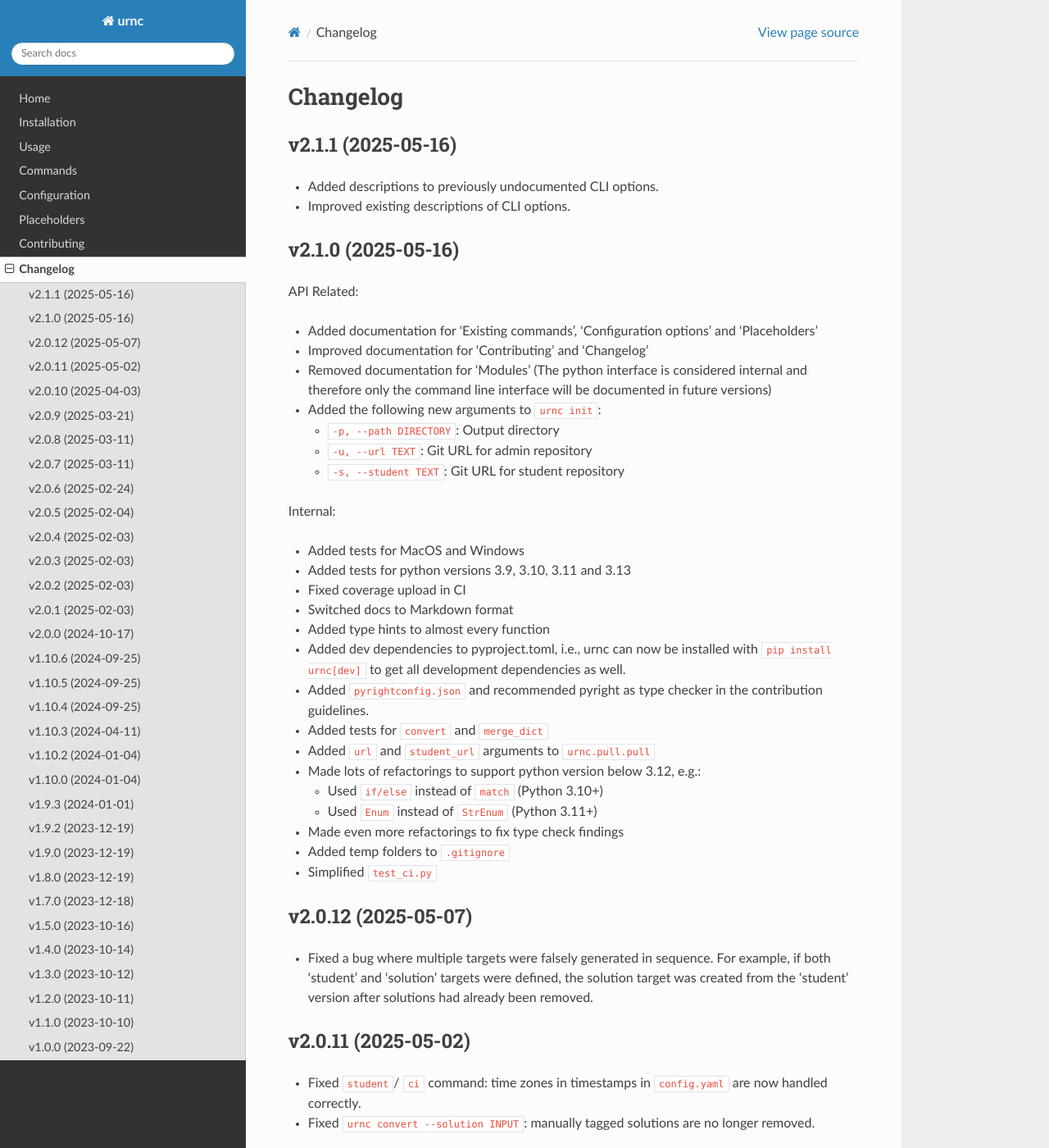
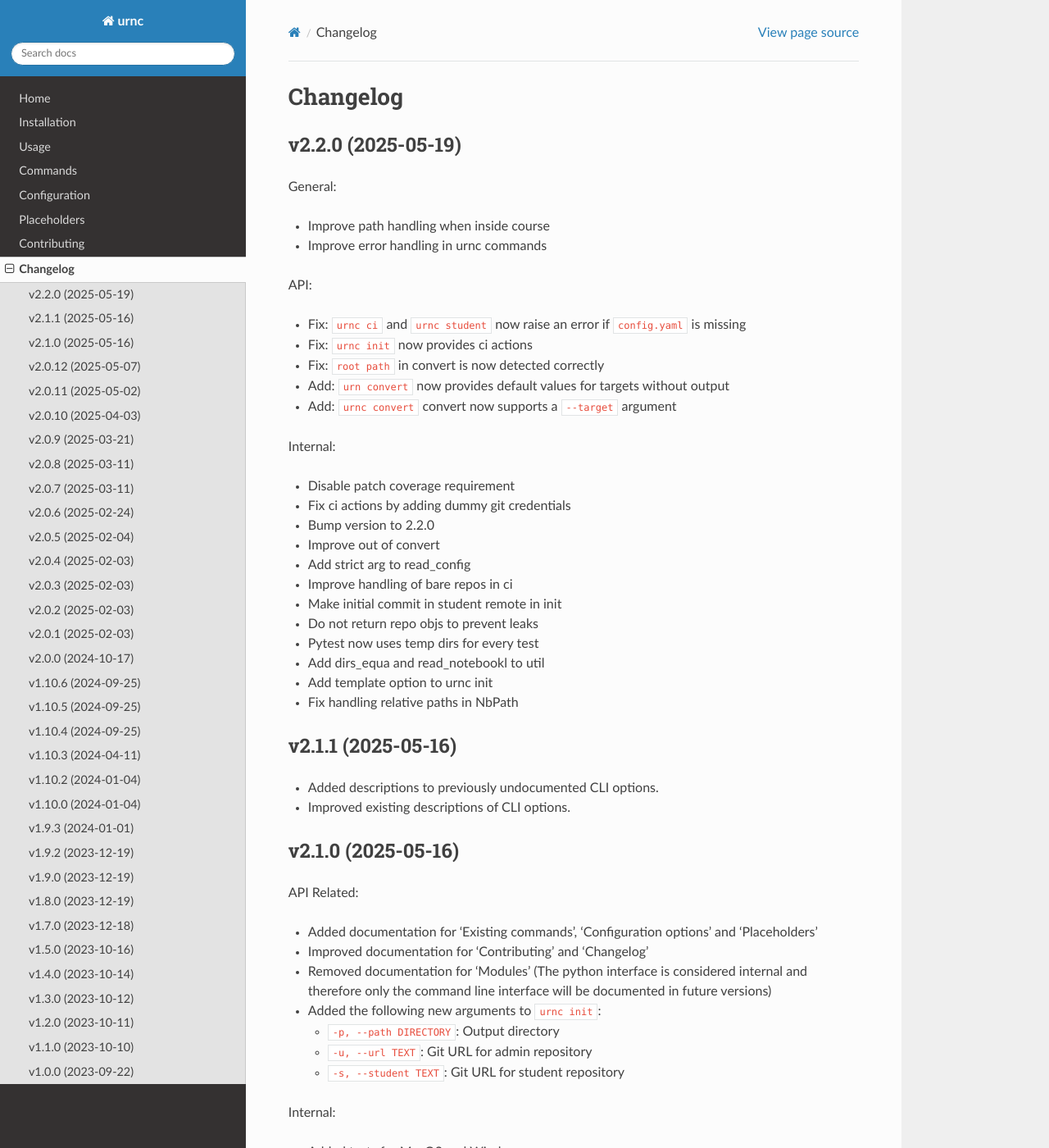
Before and after one commit to spang-lab/urnc, a Sphinx documentation site: the page built from docs/source/changelog.md, in a window 1280 px wide and 1400 px high. Shown: the whole window at 82% size. Built offline with Sphinx 7.4.7 and the Read the Docs theme 3.1.0, drawn with Linux system fonts in a browser that asks for light colours.

Commit message:
Update changelog

```diff
--- a/docs/source/changelog.md
+++ b/docs/source/changelog.md
@@ -1,4 +1,34 @@
 # Changelog
+
+## v2.2.0 (2025-05-19)
+
+General:
+
+- Improve path handling when inside course
+- Improve error handling in urnc commands
+
+API:
+
+- Fix: `urnc ci` and `urnc student` now raise an error if `config.yaml` is missing
+- Fix: `urnc init` now provides ci actions
+- Fix: `root path` in convert is now detected correctly
+- Add: `urn convert` now provides default values for targets without output
+- Add: `urnc convert` convert now supports a `--target` argument
+
+Internal:
+
+- Disable patch coverage requirement
+- Fix ci actions by adding dummy git credentials
+- Bump version to 2.2.0
+- Improve out of convert
+- Add strict arg to read_config
+- Improve handling of bare repos in ci
+- Make initial commit in student remote in init
+- Do not return repo objs to prevent leaks
+- Pytest now uses temp dirs for every test
+- Add dirs_equa and read_notebookl to util
+- Add template option to urnc init
+- Fix handling relative paths in NbPath
 
 ## v2.1.1 (2025-05-16)
 
```
